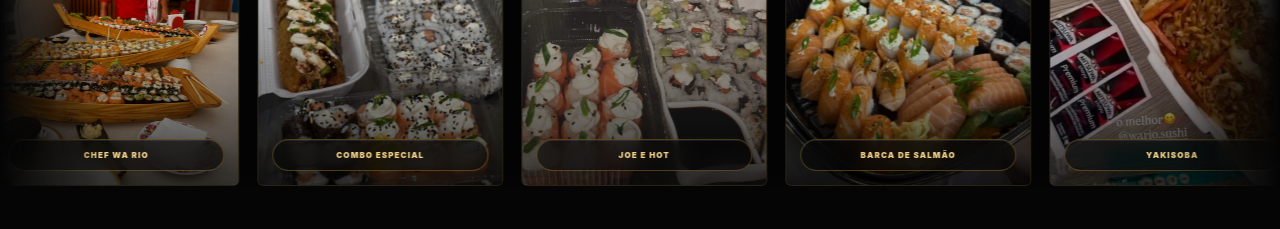
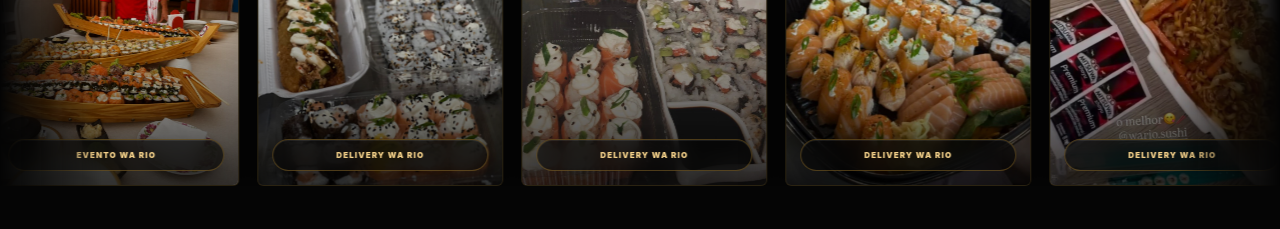
Before and after one commit to Viniarrudaa/wa-rio-sushi-site, a website: page files-mentioned-by-the-user-wario/wario_sushi_v2_16.html in a window 1280 px wide. Shown: the part 5860-6089 px from the top of the page. Drawn offline with Linux system fonts and the light colour scheme; no server answers.

Commit message:
ajuste favicon

```diff
--- a/files-mentioned-by-the-user-wario/wario_sushi_v2_16.html
+++ b/files-mentioned-by-the-user-wario/wario_sushi_v2_16.html
@@ -19,10 +19,10 @@
 <meta http-equiv="Content-Security-Policy" content="default-src 'self'; base-uri 'none'; object-src 'none'; script-src 'self' 'sha256-Pdwf9f7BmDWe4dD63iUff1TmwlLIN74NdCoz221f/fw=' https://challenges.cloudflare.com https://www.googletagmanager.com; style-src 'self' https://fonts.googleapis.com; font-src 'self' https://fonts.gstatic.com; img-src 'self' data: https://www.google-analytics.com https://www.googletagmanager.com https://api.qrserver.com; connect-src 'self' https://viacep.com.br https://fonts.gstatic.com https://challenges.cloudflare.com https://www.google-analytics.com https://analytics.google.com https://www.googletagmanager.com; frame-src https://challenges.cloudflare.com; form-action 'none'; upgrade-insecure-requests">
 <meta name="referrer" content="strict-origin-when-cross-origin">
 <title>WA RIO Sushi | Sushi delivery no Cachambi e Zona Norte RJ</title>
-<link rel="icon" href="favicon.ico?v=3" sizes="any">
-<link rel="icon" type="image/png" sizes="32x32" href="favicon-32.png?v=3">
-<link rel="icon" type="image/png" sizes="256x256" href="favicon_wario.png?v=3">
-<link rel="apple-touch-icon" href="favicon_wario.png?v=3">
+<link rel="icon" href="favicon.ico?v=4" sizes="any">
+<link rel="icon" type="image/png" sizes="32x32" href="favicon-32.png?v=4">
+<link rel="icon" type="image/png" sizes="256x256" href="favicon_wario.png?v=4">
+<link rel="apple-touch-icon" href="favicon_wario.png?v=4">
 <link rel="preconnect" href="https://fonts.googleapis.com">
 <link rel="preconnect" href="https://fonts.gstatic.com" crossorigin>
 <link href="https://fonts.googleapis.com/css2?family=Plus+Jakarta+Sans:wght@300;400;500;600;700;800&display=swap" rel="stylesheet">
@@ -243,28 +243,28 @@
   <div class="sushi-gallery" id="galeria-sushi">
     <div class="sushi-gallery-wrap" aria-label="Fotos reais dos pedidos WA RIO Sushi">
       <div class="sushi-gallery-track">
-        <a href="https://www.instagram.com/wariosushi/" target="_blank" rel="noopener noreferrer" class="sushi-gallery-card" aria-label="Abrir Instagram WA RIO - evento"><img class="insta-img-lower" src="foto-principal2_optimized.jpg" alt="Mesa WA RIO em evento" loading="lazy" decoding="async"><span>Eventos WA RIO</span></a>
-        <a href="https://www.instagram.com/wariosushi/" target="_blank" rel="noopener noreferrer" class="sushi-gallery-card" aria-label="Abrir Instagram WA RIO - chef"><img src="foto_principal_insta_optimized.jpg" alt="Chef WA RIO com barcas de sushi" loading="lazy" decoding="async"><span>Chef WA RIO</span></a>
-        <a href="https://www.instagram.com/wariosushi/" target="_blank" rel="noopener noreferrer" class="sushi-gallery-card" aria-label="Abrir Instagram WA RIO - combo especial"><img src="sushi_gallery_01.jpeg" alt="Combo WA RIO Sushi com hot, uramaki e joe" loading="lazy" decoding="async"><span>Combo especial</span></a>
-        <a href="https://www.instagram.com/wariosushi/" target="_blank" rel="noopener noreferrer" class="sushi-gallery-card" aria-label="Abrir Instagram WA RIO - joe e hot"><img src="sushi_gallery_02.jpeg" alt="Pedido WA RIO Sushi com joe, uramaki e hot" loading="lazy" decoding="async"><span>Joe e hot</span></a>
-        <a href="https://www.instagram.com/wariosushi/" target="_blank" rel="noopener noreferrer" class="sushi-gallery-card" aria-label="Abrir Instagram WA RIO - barca de salmao"><img src="sushi_gallery_03.jpeg" alt="Barca de sushi com salm&atilde;o e sashimi" loading="lazy" decoding="async"><span>Barca de salm&atilde;o</span></a>
-        <a href="https://www.instagram.com/wariosushi/" target="_blank" rel="noopener noreferrer" class="sushi-gallery-card" aria-label="Abrir Instagram WA RIO - yakisoba"><img src="sushi_gallery_04.jpeg" alt="Yakisoba e harumaki WA RIO Sushi" loading="lazy" decoding="async"><span>Yakisoba</span></a>
-        <a href="https://www.instagram.com/wariosushi/" target="_blank" rel="noopener noreferrer" class="sushi-gallery-card" aria-label="Abrir Instagram WA RIO - pedido completo"><img src="sushi_gallery_05.jpeg" alt="Pedido completo WA RIO Sushi com hot, salm&atilde;o e temaki" loading="lazy" decoding="async"><span>Pedido completo</span></a>
-        <a href="https://www.instagram.com/wariosushi/" target="_blank" rel="noopener noreferrer" class="sushi-gallery-card" aria-label="Abrir Instagram WA RIO - delivery WA RIO"><img src="sushi_gallery_06.jpeg" alt="Delivery WA RIO Sushi com embalagem da casa" loading="lazy" decoding="async"><span>Delivery WA RIO</span></a>
-        <a href="https://www.instagram.com/wariosushi/" target="_blank" rel="noopener noreferrer" class="sushi-gallery-card" aria-label="Abrir Instagram WA RIO - hot especial"><img src="sushi_gallery_07.jpeg" alt="Hot especial WA RIO Sushi com molho e cream cheese" loading="lazy" decoding="async"><span>Hot especial</span></a>
-        <a href="https://www.instagram.com/wariosushi/" target="_blank" rel="noopener noreferrer" class="sushi-gallery-card" aria-label="Abrir Instagram WA RIO - evento sushi"><img src="sushi_gallery_08.jpeg" alt="Barca e hot WA RIO Sushi para compartilhar" loading="lazy" decoding="async"><span>Para compartilhar</span></a>
-        <a href="https://www.instagram.com/wariosushi/" target="_blank" rel="noopener noreferrer" class="sushi-gallery-card" aria-label="Abrir Instagram WA RIO - barca completa"><img src="sushi_gallery_09.jpeg" alt="Barca completa WA RIO Sushi com pe&ccedil;as variadas" loading="lazy" decoding="async"><span>Barca completa</span></a>
-        <a href="https://www.instagram.com/wariosushi/" target="_blank" rel="noopener noreferrer" class="sushi-gallery-card" aria-hidden="true" tabindex="-1"><img class="insta-img-lower" src="foto-principal2_optimized.jpg" alt="" loading="lazy" decoding="async"><span>Eventos WA RIO</span></a>
-        <a href="https://www.instagram.com/wariosushi/" target="_blank" rel="noopener noreferrer" class="sushi-gallery-card" aria-hidden="true" tabindex="-1"><img src="foto_principal_insta_optimized.jpg" alt="" loading="lazy" decoding="async"><span>Chef WA RIO</span></a>
-        <a href="https://www.instagram.com/wariosushi/" target="_blank" rel="noopener noreferrer" class="sushi-gallery-card" aria-hidden="true" tabindex="-1"><img src="sushi_gallery_01.jpeg" alt="" loading="lazy" decoding="async"><span>Combo especial</span></a>
-        <a href="https://www.instagram.com/wariosushi/" target="_blank" rel="noopener noreferrer" class="sushi-gallery-card" aria-hidden="true" tabindex="-1"><img src="sushi_gallery_02.jpeg" alt="" loading="lazy" decoding="async"><span>Joe e hot</span></a>
-        <a href="https://www.instagram.com/wariosushi/" target="_blank" rel="noopener noreferrer" class="sushi-gallery-card" aria-hidden="true" tabindex="-1"><img src="sushi_gallery_03.jpeg" alt="" loading="lazy" decoding="async"><span>Barca de salm&atilde;o</span></a>
-        <a href="https://www.instagram.com/wariosushi/" target="_blank" rel="noopener noreferrer" class="sushi-gallery-card" aria-hidden="true" tabindex="-1"><img src="sushi_gallery_04.jpeg" alt="" loading="lazy" decoding="async"><span>Yakisoba</span></a>
-        <a href="https://www.instagram.com/wariosushi/" target="_blank" rel="noopener noreferrer" class="sushi-gallery-card" aria-hidden="true" tabindex="-1"><img src="sushi_gallery_05.jpeg" alt="" loading="lazy" decoding="async"><span>Pedido completo</span></a>
+        <a href="https://www.instagram.com/wariosushi/" target="_blank" rel="noopener noreferrer" class="sushi-gallery-card" aria-label="Abrir Instagram WA RIO - evento"><img class="insta-img-lower" src="foto-principal2_optimized.jpg" alt="Mesa WA RIO em evento" loading="lazy" decoding="async"><span>Evento WA RIO</span></a>
+        <a href="https://www.instagram.com/wariosushi/" target="_blank" rel="noopener noreferrer" class="sushi-gallery-card" aria-label="Abrir Instagram WA RIO - evento"><img src="foto_principal_insta_optimized.jpg" alt="Chef WA RIO com barcas de sushi" loading="lazy" decoding="async"><span>Evento WA RIO</span></a>
+        <a href="https://www.instagram.com/wariosushi/" target="_blank" rel="noopener noreferrer" class="sushi-gallery-card" aria-label="Abrir Instagram WA RIO - delivery"><img src="sushi_gallery_01.jpeg" alt="Combo WA RIO Sushi com hot, uramaki e joe" loading="lazy" decoding="async"><span>Delivery WA RIO</span></a>
+        <a href="https://www.instagram.com/wariosushi/" target="_blank" rel="noopener noreferrer" class="sushi-gallery-card" aria-label="Abrir Instagram WA RIO - delivery"><img src="sushi_gallery_02.jpeg" alt="Pedido WA RIO Sushi com joe, uramaki e hot" loading="lazy" decoding="async"><span>Delivery WA RIO</span></a>
+        <a href="https://www.instagram.com/wariosushi/" target="_blank" rel="noopener noreferrer" class="sushi-gallery-card" aria-label="Abrir Instagram WA RIO - delivery"><img src="sushi_gallery_03.jpeg" alt="Barca de sushi com salm&atilde;o e sashimi" loading="lazy" decoding="async"><span>Delivery WA RIO</span></a>
+        <a href="https://www.instagram.com/wariosushi/" target="_blank" rel="noopener noreferrer" class="sushi-gallery-card" aria-label="Abrir Instagram WA RIO - delivery"><img src="sushi_gallery_04.jpeg" alt="Yakisoba e harumaki WA RIO Sushi" loading="lazy" decoding="async"><span>Delivery WA RIO</span></a>
+        <a href="https://www.instagram.com/wariosushi/" target="_blank" rel="noopener noreferrer" class="sushi-gallery-card" aria-label="Abrir Instagram WA RIO - delivery"><img src="sushi_gallery_05.jpeg" alt="Pedido completo WA RIO Sushi com hot, salm&atilde;o e temaki" loading="lazy" decoding="async"><span>Delivery WA RIO</span></a>
+        <a href="https://www.instagram.com/wariosushi/" target="_blank" rel="noopener noreferrer" class="sushi-gallery-card" aria-label="Abrir Instagram WA RIO - delivery"><img src="sushi_gallery_06.jpeg" alt="Delivery WA RIO Sushi com embalagem da casa" loading="lazy" decoding="async"><span>Delivery WA RIO</span></a>
+        <a href="https://www.instagram.com/wariosushi/" target="_blank" rel="noopener noreferrer" class="sushi-gallery-card" aria-label="Abrir Instagram WA RIO - delivery"><img src="sushi_gallery_07.jpeg" alt="Hot especial WA RIO Sushi com molho e cream cheese" loading="lazy" decoding="async"><span>Delivery WA RIO</span></a>
+        <a href="https://www.instagram.com/wariosushi/" target="_blank" rel="noopener noreferrer" class="sushi-gallery-card" aria-label="Abrir Instagram WA RIO - delivery"><img src="sushi_gallery_08.jpeg" alt="Barca e hot WA RIO Sushi para compartilhar" loading="lazy" decoding="async"><span>Delivery WA RIO</span></a>
+        <a href="https://www.instagram.com/wariosushi/" target="_blank" rel="noopener noreferrer" class="sushi-gallery-card" aria-label="Abrir Instagram WA RIO - delivery"><img src="sushi_gallery_09.jpeg" alt="Barca completa WA RIO Sushi com pe&ccedil;as variadas" loading="lazy" decoding="async"><span>Delivery WA RIO</span></a>
+        <a href="https://www.instagram.com/wariosushi/" target="_blank" rel="noopener noreferrer" class="sushi-gallery-card" aria-hidden="true" tabindex="-1"><img class="insta-img-lower" src="foto-principal2_optimized.jpg" alt="" loading="lazy" decoding="async"><span>Evento WA RIO</span></a>
+        <a href="https://www.instagram.com/wariosushi/" target="_blank" rel="noopener noreferrer" class="sushi-gallery-card" aria-hidden="true" tabindex="-1"><img src="foto_principal_insta_optimized.jpg" alt="" loading="lazy" decoding="async"><span>Evento WA RIO</span></a>
+        <a href="https://www.instagram.com/wariosushi/" target="_blank" rel="noopener noreferrer" class="sushi-gallery-card" aria-hidden="true" tabindex="-1"><img src="sushi_gallery_01.jpeg" alt="" loading="lazy" decoding="async"><span>Delivery WA RIO</span></a>
+        <a href="https://www.instagram.com/wariosushi/" target="_blank" rel="noopener noreferrer" class="sushi-gallery-card" aria-hidden="true" tabindex="-1"><img src="sushi_gallery_02.jpeg" alt="" loading="lazy" decoding="async"><span>Delivery WA RIO</span></a>
+        <a href="https://www.instagram.com/wariosushi/" target="_blank" rel="noopener noreferrer" class="sushi-gallery-card" aria-hidden="true" tabindex="-1"><img src="sushi_gallery_03.jpeg" alt="" loading="lazy" decoding="async"><span>Delivery WA RIO</span></a>
+        <a href="https://www.instagram.com/wariosushi/" target="_blank" rel="noopener noreferrer" class="sushi-gallery-card" aria-hidden="true" tabindex="-1"><img src="sushi_gallery_04.jpeg" alt="" loading="lazy" decoding="async"><span>Delivery WA RIO</span></a>
+        <a href="https://www.instagram.com/wariosushi/" target="_blank" rel="noopener noreferrer" class="sushi-gallery-card" aria-hidden="true" tabindex="-1"><img src="sushi_gallery_05.jpeg" alt="" loading="lazy" decoding="async"><span>Delivery WA RIO</span></a>
         <a href="https://www.instagram.com/wariosushi/" target="_blank" rel="noopener noreferrer" class="sushi-gallery-card" aria-hidden="true" tabindex="-1"><img src="sushi_gallery_06.jpeg" alt="" loading="lazy" decoding="async"><span>Delivery WA RIO</span></a>
-        <a href="https://www.instagram.com/wariosushi/" target="_blank" rel="noopener noreferrer" class="sushi-gallery-card" aria-hidden="true" tabindex="-1"><img src="sushi_gallery_07.jpeg" alt="" loading="lazy" decoding="async"><span>Hot especial</span></a>
-        <a href="https://www.instagram.com/wariosushi/" target="_blank" rel="noopener noreferrer" class="sushi-gallery-card" aria-hidden="true" tabindex="-1"><img src="sushi_gallery_08.jpeg" alt="" loading="lazy" decoding="async"><span>Para compartilhar</span></a>
-        <a href="https://www.instagram.com/wariosushi/" target="_blank" rel="noopener noreferrer" class="sushi-gallery-card" aria-hidden="true" tabindex="-1"><img src="sushi_gallery_09.jpeg" alt="" loading="lazy" decoding="async"><span>Barca completa</span></a>
+        <a href="https://www.instagram.com/wariosushi/" target="_blank" rel="noopener noreferrer" class="sushi-gallery-card" aria-hidden="true" tabindex="-1"><img src="sushi_gallery_07.jpeg" alt="" loading="lazy" decoding="async"><span>Delivery WA RIO</span></a>
+        <a href="https://www.instagram.com/wariosushi/" target="_blank" rel="noopener noreferrer" class="sushi-gallery-card" aria-hidden="true" tabindex="-1"><img src="sushi_gallery_08.jpeg" alt="" loading="lazy" decoding="async"><span>Delivery WA RIO</span></a>
+        <a href="https://www.instagram.com/wariosushi/" target="_blank" rel="noopener noreferrer" class="sushi-gallery-card" aria-hidden="true" tabindex="-1"><img src="sushi_gallery_09.jpeg" alt="" loading="lazy" decoding="async"><span>Delivery WA RIO</span></a>
       </div>
     </div>
   </div>
```
Also changed, not shown: files-mentioned-by-the-user-wario/favicon-32.png, files-mentioned-by-the-user-wario/favicon.ico, files-mentioned-by-the-user-wario/favicon_wario.png.
